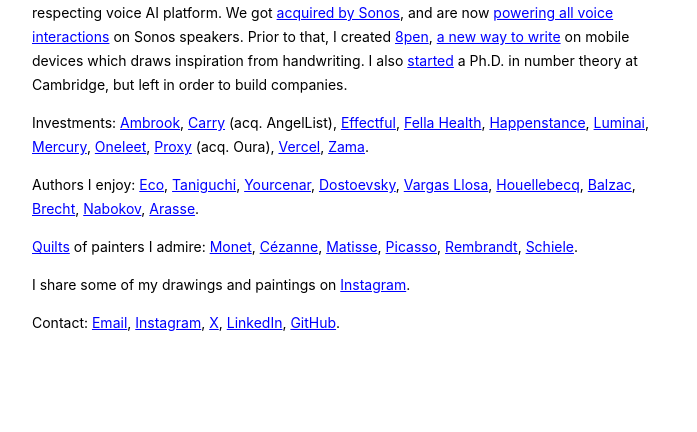
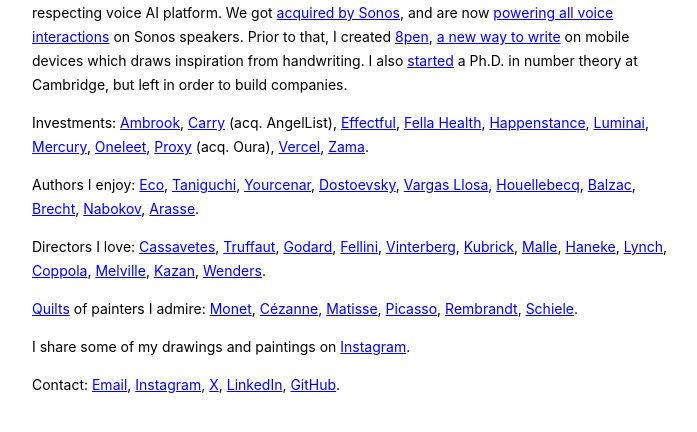
Before and after one commit to michaelfester/michaelfester.com, a plain HTML site: page index.html in a window 1280 px wide. Shown: the part 152-584 px from the top of the page, without its empty margins (288-985 px from the left). Drawn offline with Linux system fonts and the light colour scheme.

Commit message:
Add directors

```diff
--- a/index.html
+++ b/index.html
@@ -80,6 +80,22 @@
     <a href="https://en.wikipedia.org/wiki/Daniel_Arasse">Arasse</a>.
   </p>
   <p>
+    Directors I love:
+    <a href="https://www.imdb.com/title/tt0079672/">Cassavetes</a>,
+    <a href="https://www.imdb.com/title/tt0053198/">Truffaut</a>,
+    <a href="https://www.imdb.com/fr/title/tt0060675/">Godard</a>,
+    <a href="https://www.imdb.com/title/tt0056801/">Fellini</a>,
+    <a href="https://www.imdb.com/title/tt2106476/">Vinterberg</a>,
+    <a href="https://www.imdb.com/title/tt0056193/">Kubrick</a>,
+    <a href="https://www.imdb.com/title/tt0051378/">Malle</a>,
+    <a href="https://www.imdb.com/title/tt0254686">Haneke</a>,
+    <a href="https://www.imdb.com/title/tt0166924/">Lynch</a>,
+    <a href="https://www.imdb.com/title/tt0068646/">Coppola</a>,
+    <a href="https://www.imdb.com/title/tt0062229/">Melville</a>,
+    <a href="https://www.imdb.com/title/tt0044081/">Kazan</a>,
+    <a href="https://www.imdb.com/title/tt0087884/">Wenders</a>.
+  </p>
+  <p>
     <a href="./quilts/index.html">Quilts</a> of painters I admire:
     <a href="./quilts/claude-monet.html">Monet</a>,
     <a href="./quilts/paul-cezanne.html">Cézanne</a>,
```
